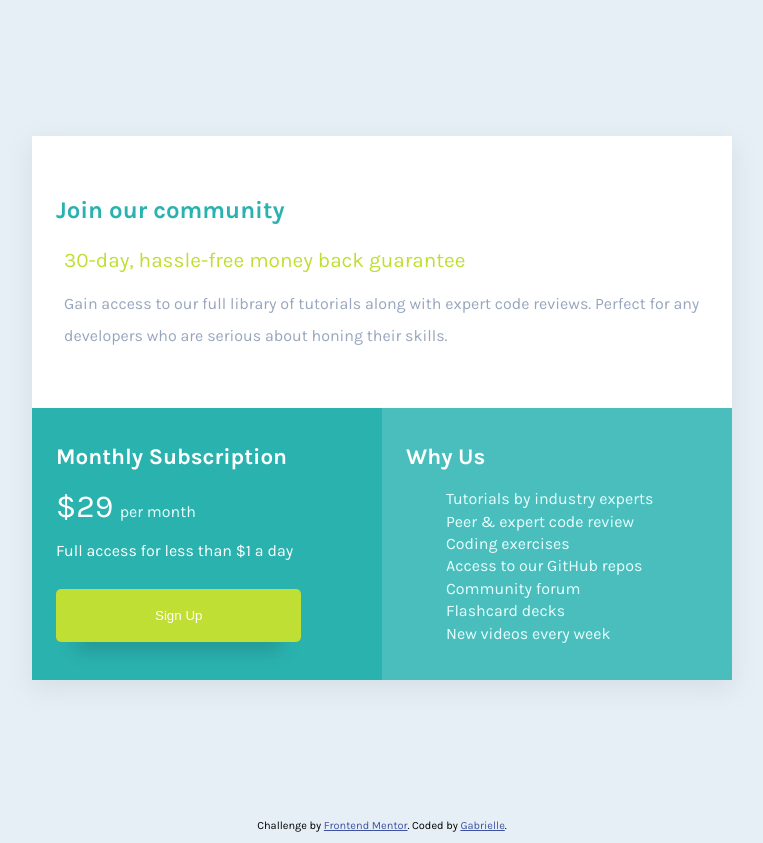
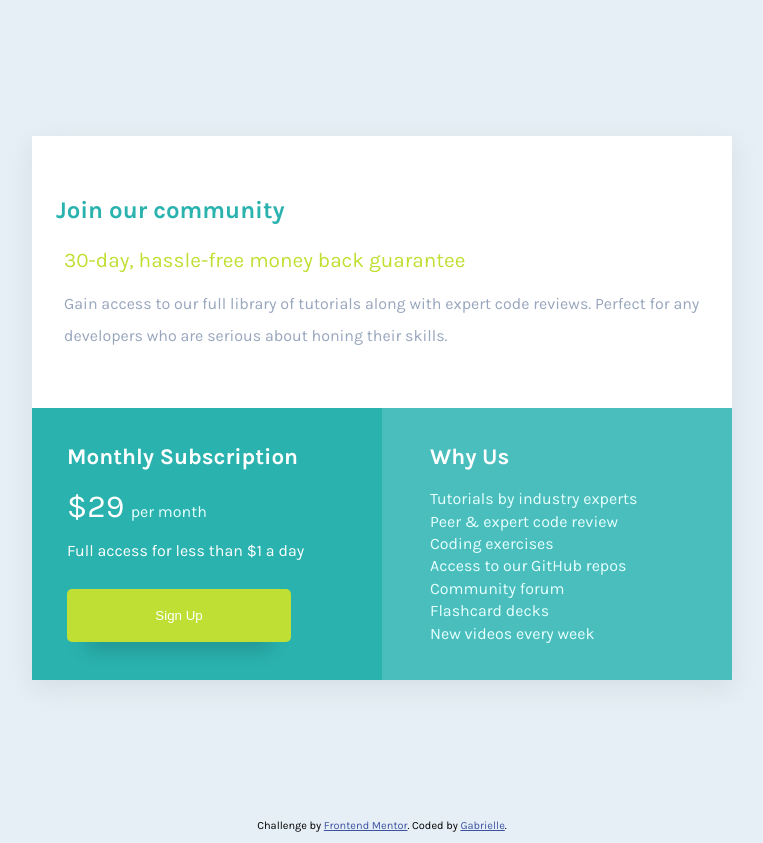
Before and after one commit to gabbyepelle/single-price-grid-component-master, a plain HTML site: page index.html in a window 1280 px wide. Shown: the whole page, without its empty margins (258-1021 px from the left). Drawn offline with Linux system fonts and the light colour scheme.

Commit message:
adjusted margin and padding

```diff
--- a/styles.css
+++ b/styles.css
@@ -43,12 +43,20 @@ main{
     background-color:var(--cyan);
     color: white;
     padding-bottom: 1.7rem;
+    padding-left: 10%;
+    padding-right: 10%;
+
+
+
 }
 
 .left span:first-of-type{
     font-size: 2rem;
     margin-right: 0.4rem;
+
+
 }
+
 
 .left span:last-of-type{
     color:#e6ffff;
@@ -70,13 +78,16 @@ main{
 .right{
     background-color:var(--lighter-cyan);
     color: white;
+    padding-left: 3rem;
 }
 
 .right ul{
     list-style: none;
     line-height: 1.4;
     color:#e6ffff;
+    padding: 0;
 }
+
 
 h1{
     font-size: 1.5rem;
```
